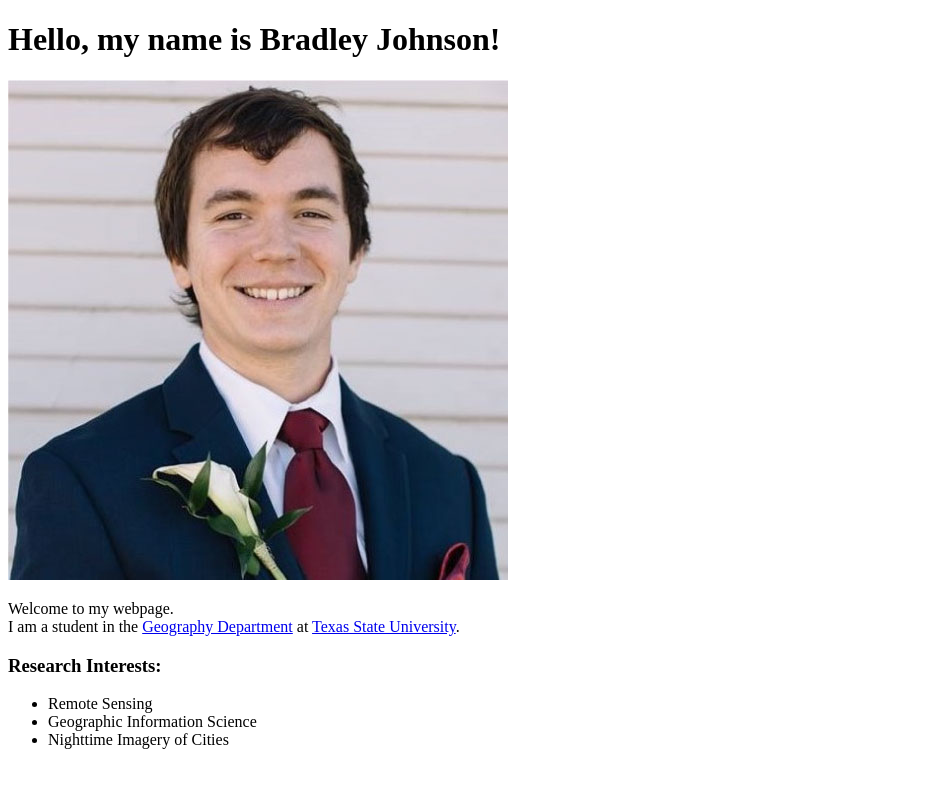
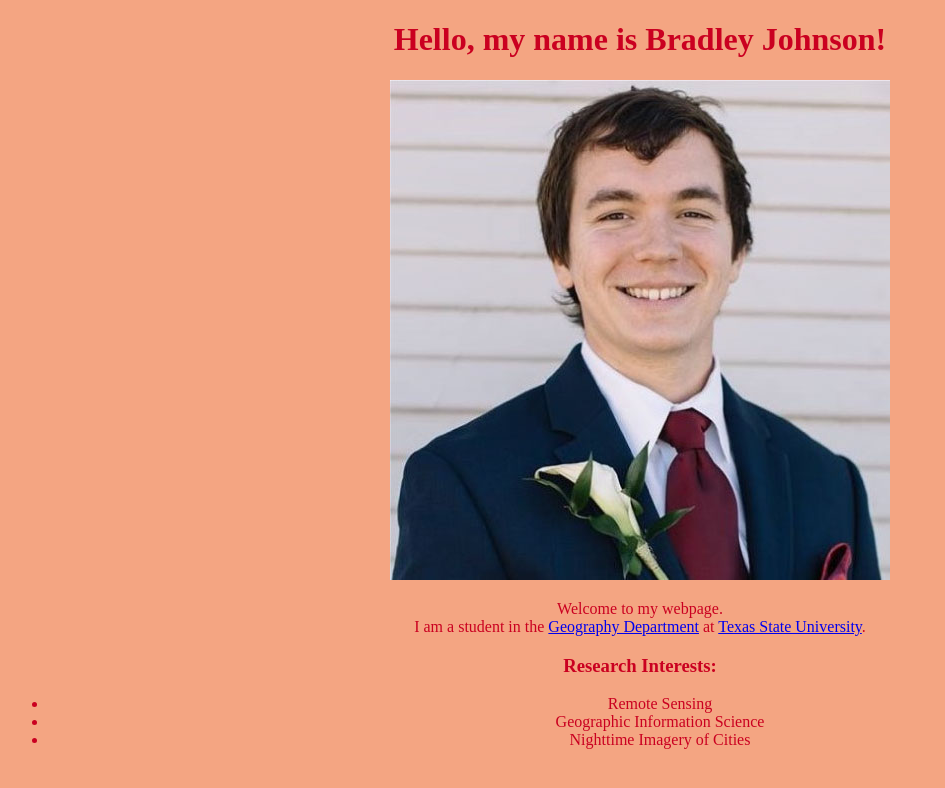
Before and after one commit to bradley-johnson/bradley-johnson.github.io, a plain HTML site: page index.html in a window 1280 px wide. Shown: the whole page, without its empty margins (0-945 px from the left). Drawn offline with Linux system fonts and the light colour scheme.

Commit message:
Added external stylesheet for index.html.

```diff
--- /dev/null
+++ b/css/main_style.css
@@ -0,0 +1,9 @@
+body {
+  background-color: #f4a582;
+  color: #ca0020;
+  text-align: center;
+}
+
+h1 {
+  color: #ca0020;
+}
--- a/index.html
+++ b/index.html
@@ -2,6 +2,7 @@
 <html>
 <head>
   <title>Bradley Johnson</title>
+  <link rel="stylesheet" type="text/css" href="css/main_style.css">
 </head>
 <body>
   <h1>Hello, my name is Bradley Johnson!</h1>
```
